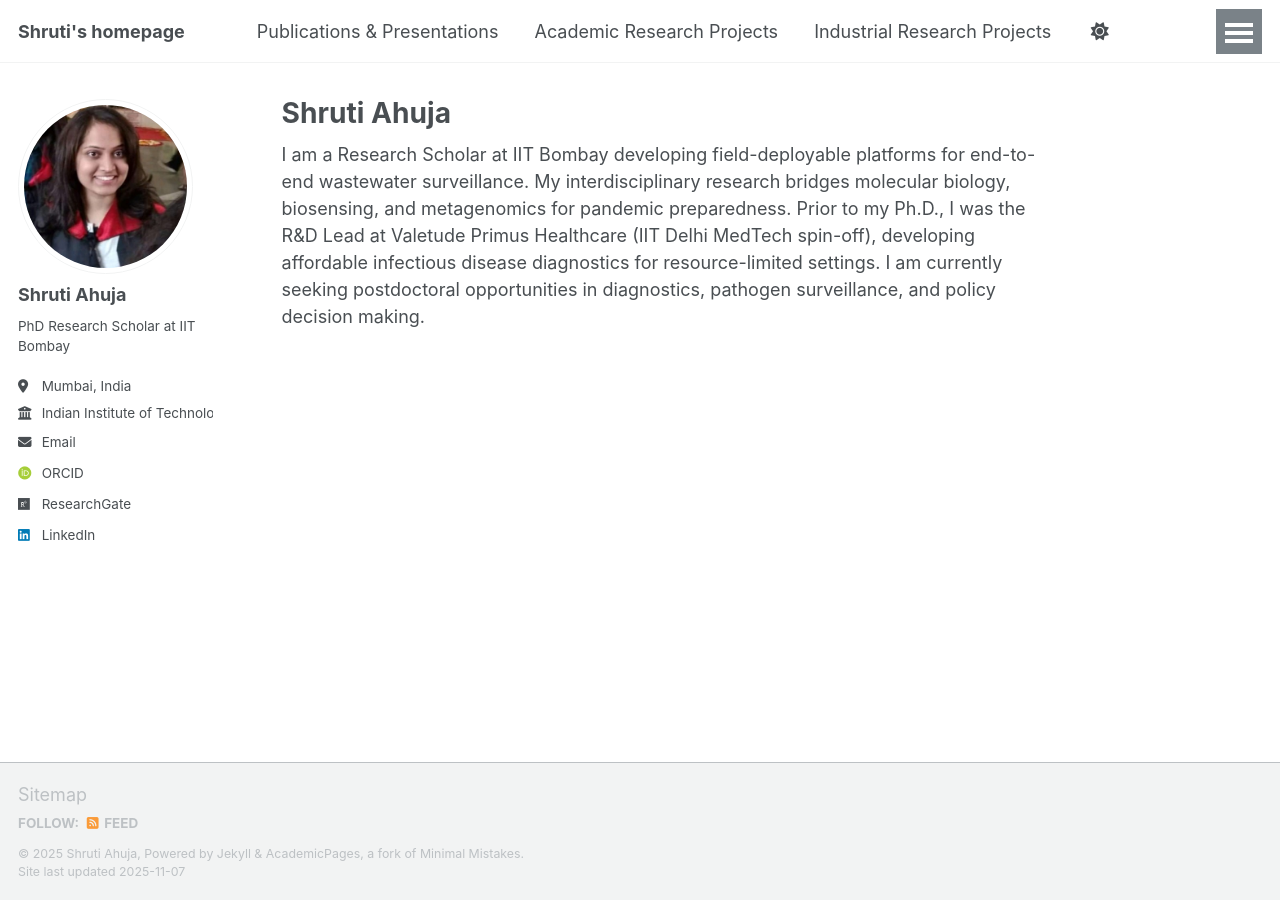
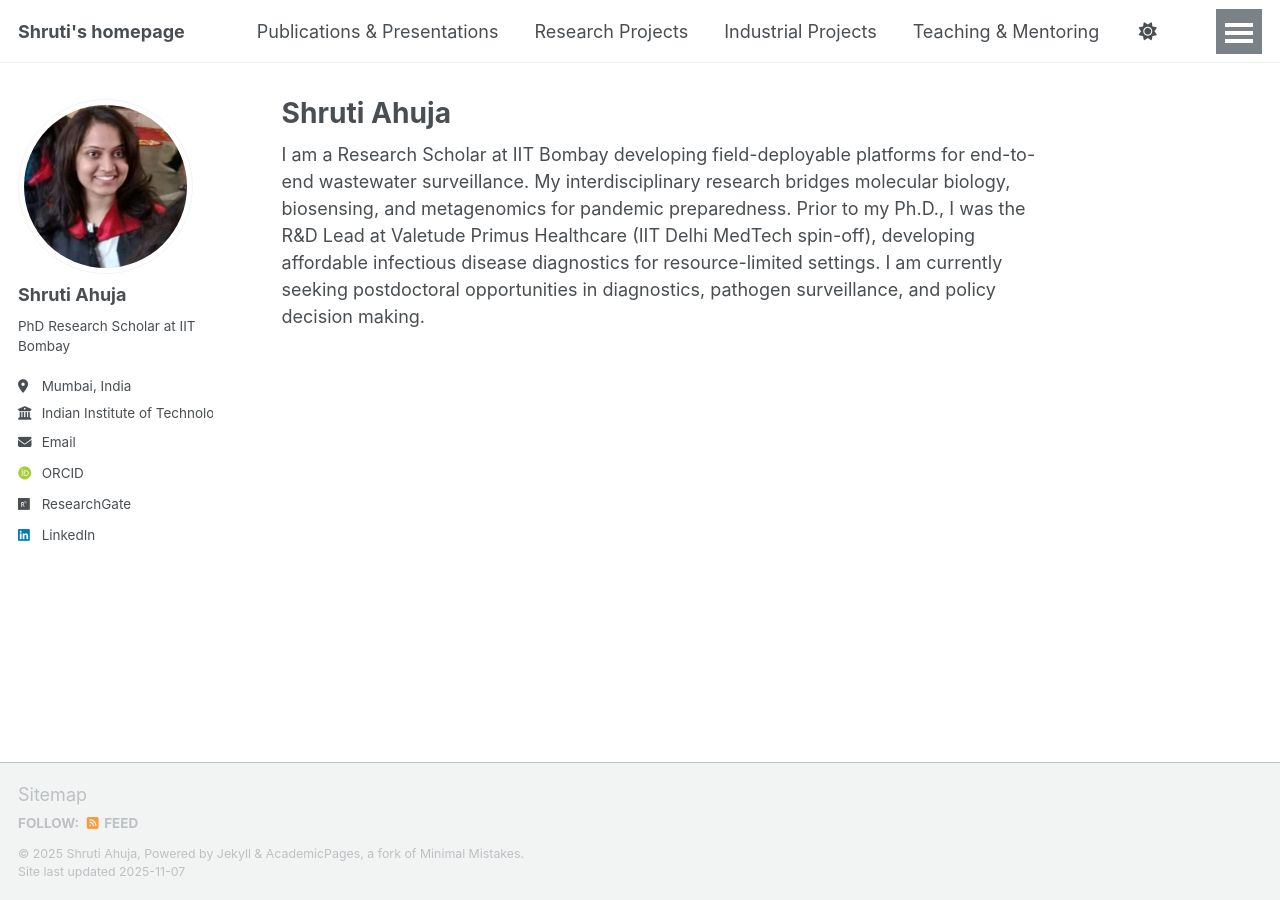
Before and after one commit to shrutiahuja/shrutiahuja.github.io, a Jekyll site: the page built from _pages/about.md, in a window 1280 px wide. Built offline with Jekyll 4.4.1, drawn with Linux system fonts in a browser that asks for light colours; some web fonts are replaced; a script that is not in the unit is left out.

Commit message:
Update navigation.yml

```diff
--- a/_data/navigation.yml
+++ b/_data/navigation.yml
@@ -12,10 +12,10 @@ main:
   - title: "Publications & Presentations"
     url: /publications/
 
-  - title: "Academic Research Projects"
+  - title: "Research Projects"
     url: /academic-projects/
 
-  - title: "Industrial Research Projects"
+  - title: "Industrial Projects"
     url: /industrial-projects/
 
   - title: "Teaching & Mentoring"
```
